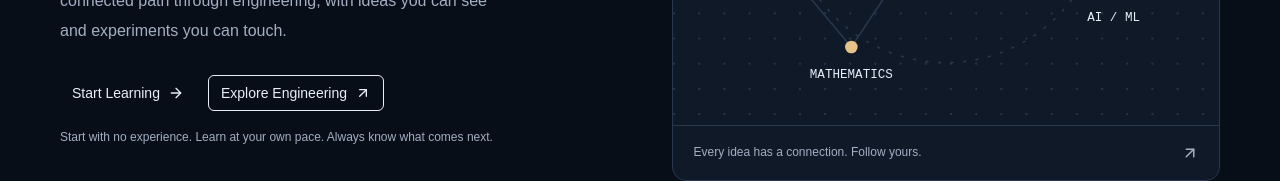
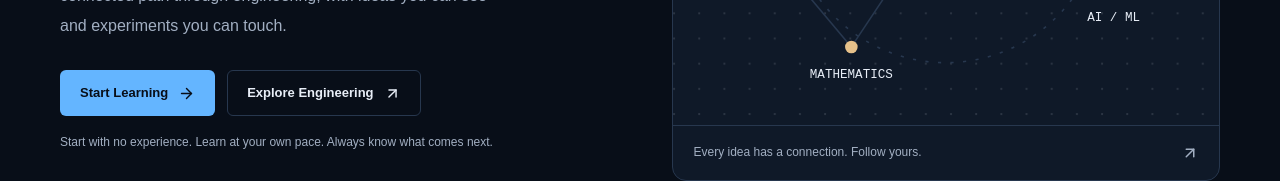
Before and after one commit to mjanthony819/engineering-universe, a Next.js app: page /app in a window 1280 px wide. Shown: the part 444-625 px from the top of the page. Built offline with nearby package versions, Linux system fonts and the light colour scheme.

Commit message:
Add Button component with variant and size support

```diff
--- /dev/null
+++ b/components/ui/button.tsx
@@ -0,0 +1,6 @@
+import * as React from 'react';
+import { Slot } from '@radix-ui/react-slot';
+import { cva, type VariantProps } from 'class-variance-authority';
+import { cn } from '@/lib/utils';
+const variants=cva('button',{variants:{variant:{default:'button-primary',outline:'button-outline',ghost:'button-ghost'},size:{default:'',sm:'button-sm'}},defaultVariants:{variant:'default',size:'default'}});
+export function Button({className,variant,size,asChild=false,...props}:React.ComponentProps<'button'>&VariantProps<typeof variants>&{asChild?:boolean}){const Comp=asChild?Slot:'button';return <Comp className={cn(variants({variant,size}),className)} {...props}/>;}
```
